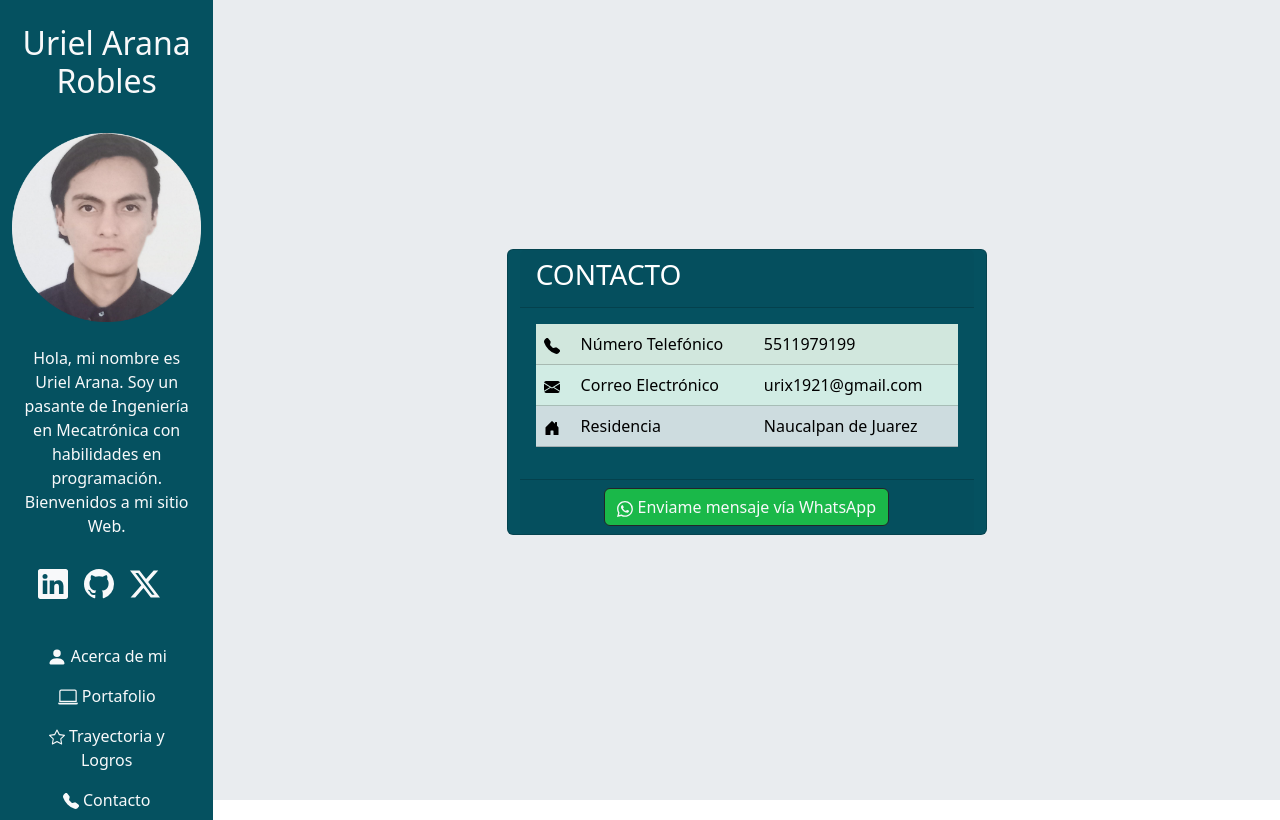
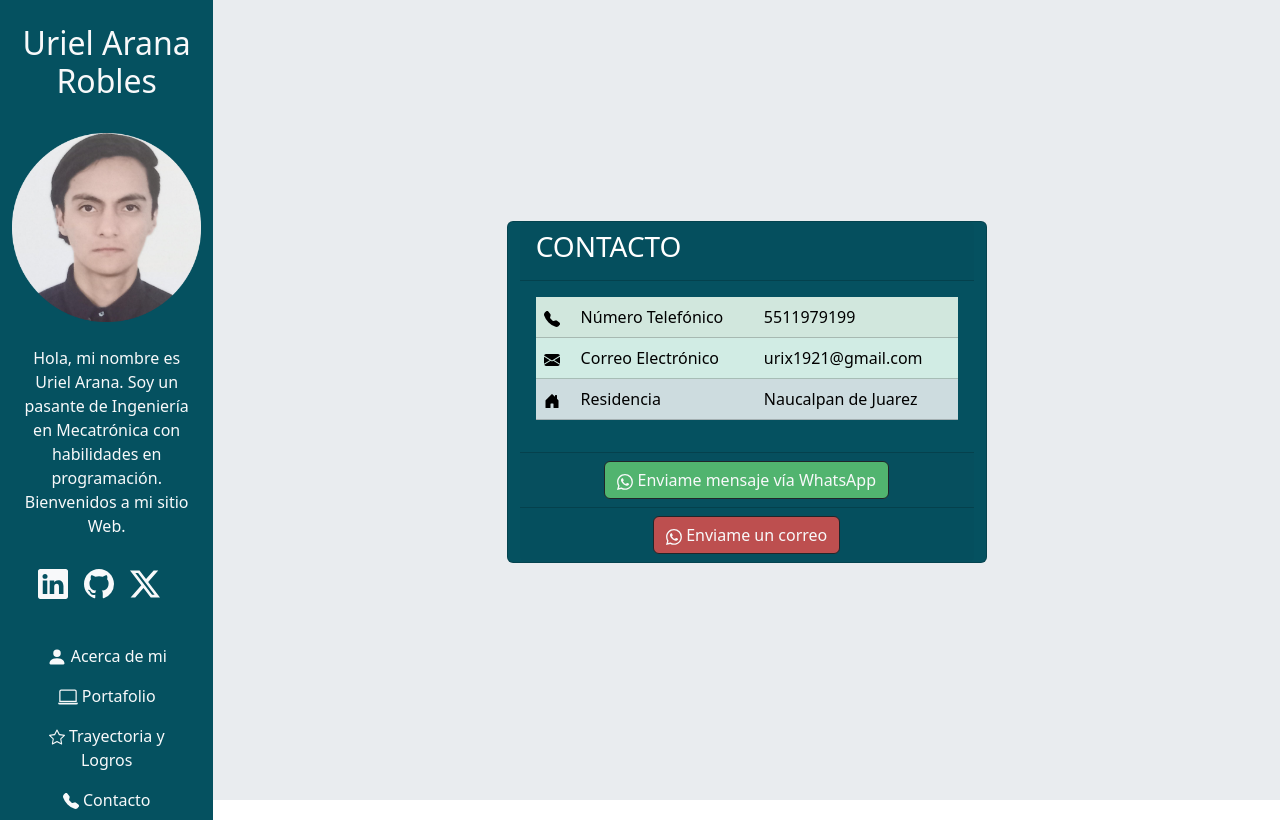
Before and after one commit to CaptainKat1921/MI-PAGINA-WEB, a website: page contacto.html in a window 1280 px wide. Drawn offline with nearby package versions, Linux system fonts and the light colour scheme.

Commit message:
agregado boton de enviar correo

```diff
--- a/contacto.html
+++ b/contacto.html
@@ -137,11 +137,19 @@
               </table>
             </div>
             <div class="card-footer text-center">
-              <a class="btn text-light border border-dark" style="background-color: rgb(26, 184, 73);" href="https://api.whatsapp.com/send/?phone=525511979199&text=Hola,+he+visto+tu+CV+y+quiero+contactarme+contigo...&type=phone_number&app_absent=0" role="button">
+              <a class="btn text-light border border-dark" style="background-color: rgb(81, 180, 111);" href="https://api.whatsapp.com/send/?phone=525511979199&text=Hola,+he+visto+tu+CV+y+quiero+contactarme+contigo...&type=phone_number&app_absent=0" role="button">
                 <svg xmlns="http://www.w3.org/2000/svg" width="16" height="16" fill="currentColor" class="bi bi-whatsapp" viewBox="0 0 16 16">
                   <path d="M13.601 2.326A7.85 7.85 0 0 0 7.994 0C3.627 0 .068 3.558.064 7.926c0 1.399.366 2.76 1.057 3.965L0 16l4.204-1.102a7.9 7.9 0 0 0 3.79.965h.004c4.368 0 7.926-3.558 7.93-7.93A7.9 7.9 0 0 0 13.6 2.326zM7.994 14.521a6.6 6.6 0 0 1-3.356-.92l-.24-.144-2.494.654.666-2.433-.156-.251a6.56 6.56 0 0 1-1.007-3.505c0-3.626 2.957-6.584 6.591-6.584a6.56 6.56 0 0 1 4.66 1.931 6.56 6.56 0 0 1 1.928 4.66c-.004 3.639-2.961 6.592-6.592 6.592m3.615-4.934c-.197-.099-1.17-.578-1.353-.646-.182-.065-.315-.099-.445.099-.133.197-.513.646-.627.775-.114.133-.232.148-.43.05-.197-.1-.836-.308-1.592-.985-.59-.525-.985-1.175-1.103-1.372-.114-.198-.011-.304.088-.403.087-.088.197-.232.296-.346.1-.114.133-.198.198-.33.065-.134.034-.248-.015-.347-.05-.099-.445-1.076-.612-1.47-.16-.389-.323-.335-.445-.34-.114-.007-.247-.007-.38-.007a.73.73 0 0 0-.529.247c-.182.198-.691.677-.691 1.654s.71 1.916.81 2.049c.098.133 1.394 2.132 3.383 2.992.47.205.84.326 1.129.418.475.152.904.129 1.246.08.38-.058 1.171-.48 1.338-.943.164-.464.164-.86.114-.943-.049-.084-.182-.133-.38-.232"/>
                 </svg>
                 Enviame mensaje vía WhatsApp
+              </a>
+            </div>
+            <div class="card-footer text-center">
+              <a class="btn text-light border border-dark" style="background-color: rgb(189, 79, 79);" href="mailto:urix1921@gmail.com" role="button">
+                <svg xmlns="http://www.w3.org/2000/svg" width="16" height="16" fill="currentColor" class="bi bi-whatsapp" viewBox="0 0 16 16">
+                  <path d="M13.601 2.326A7.85 7.85 0 0 0 7.994 0C3.627 0 .068 3.558.064 7.926c0 1.399.366 2.76 1.057 3.965L0 16l4.204-1.102a7.9 7.9 0 0 0 3.79.965h.004c4.368 0 7.926-3.558 7.93-7.93A7.9 7.9 0 0 0 13.6 2.326zM7.994 14.521a6.6 6.6 0 0 1-3.356-.92l-.24-.144-2.494.654.666-2.433-.156-.251a6.56 6.56 0 0 1-1.007-3.505c0-3.626 2.957-6.584 6.591-6.584a6.56 6.56 0 0 1 4.66 1.931 6.56 6.56 0 0 1 1.928 4.66c-.004 3.639-2.961 6.592-6.592 6.592m3.615-4.934c-.197-.099-1.17-.578-1.353-.646-.182-.065-.315-.099-.445.099-.133.197-.513.646-.627.775-.114.133-.232.148-.43.05-.197-.1-.836-.308-1.592-.985-.59-.525-.985-1.175-1.103-1.372-.114-.198-.011-.304.088-.403.087-.088.197-.232.296-.346.1-.114.133-.198.198-.33.065-.134.034-.248-.015-.347-.05-.099-.445-1.076-.612-1.47-.16-.389-.323-.335-.445-.34-.114-.007-.247-.007-.38-.007a.73.73 0 0 0-.529.247c-.182.198-.691.677-.691 1.654s.71 1.916.81 2.049c.098.133 1.394 2.132 3.383 2.992.47.205.84.326 1.129.418.475.152.904.129 1.246.08.38-.058 1.171-.48 1.338-.943.164-.464.164-.86.114-.943-.049-.084-.182-.133-.38-.232"/>
+                </svg>
+                Enviame un correo
               </a>
             </div>
             </div>
```
